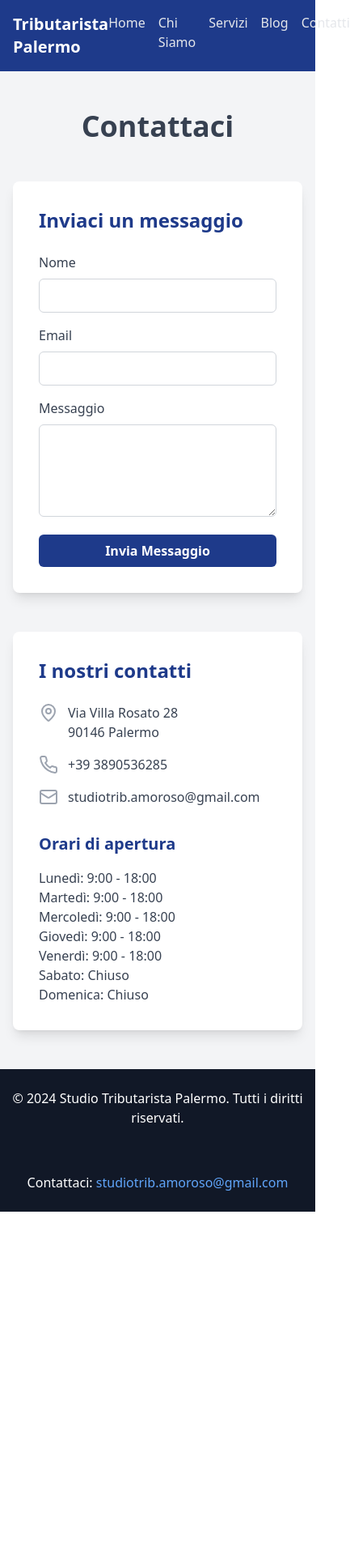
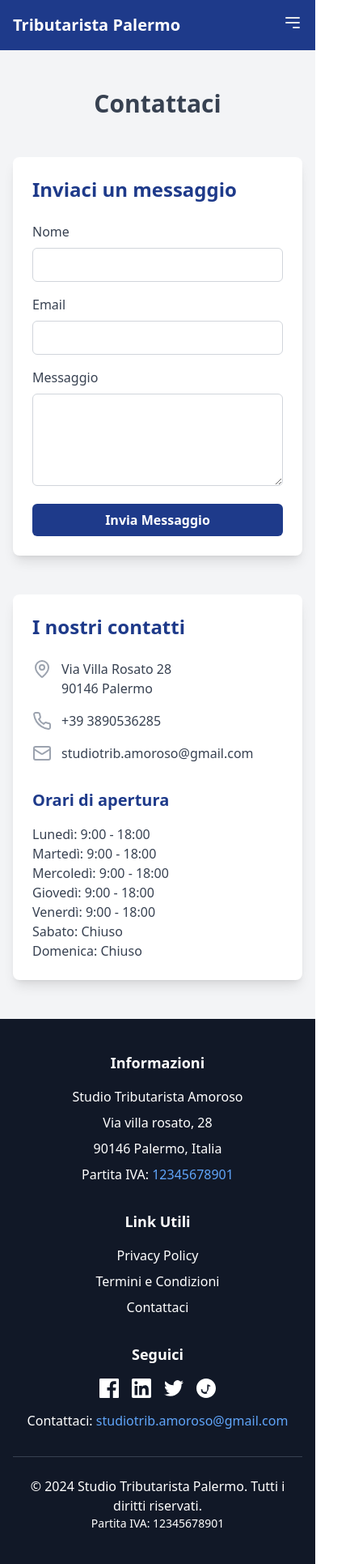
Before and after one commit to Andros924/studio-tributario-amoroso, a React (Vite) app: page /contatti in a window 390 px wide. Shown: the whole page at 81% size, 433 px wide, since content can reach past the window. Before the commit the page ends 1496 px from the top, so only its background shows below. Built offline with nearby package versions, Linux system fonts and the light colour scheme.

Commit message:
implementato il responsive

```diff
--- a/src/components/ContactForm.jsx
+++ b/src/components/ContactForm.jsx
@@ -9,7 +9,6 @@ const ContactForm = () => {
 
   const [submitted, setSubmitted] = useState(false);
 
-  // Funzione per aggiornare i campi del form
   const handleChange = (e) => {
     const { name, value } = e.target;
     setFormData({
@@ -18,10 +17,8 @@ const ContactForm = () => {
     });
   };
 
-  // Simulazione invio dati
   const handleSubmit = async (e) => {
     e.preventDefault();
-    // Simula una richiesta HTTP al backend
     try {
       const response = await fetch('/api/contact', {
         method: 'POST',
@@ -47,21 +44,60 @@ const ContactForm = () => {
   };
 
   return (
-    <div className="container mx-auto py-10">
-      <h1 className="text-4xl font-bold text-white mb-6 text-center">Contattaci</h1> {/* Titolo in bianco */}
+    <div className="container mx-auto py-10 px-4 sm:px-6 lg:px-8">
+      <h1 className="text-2xl sm:text-3xl md:text-4xl font-bold text-white mb-6 text-center">
+        Contattaci
+      </h1>
 
       {submitted ? (
-        <p className="text-center text-gray-200 font-semibold"> {/* Messaggio di successo in grigio chiaro */}
+        <p className="text-center text-gray-200 font-semibold">
           Grazie per averci contattato! Ti risponderemo al più presto.
         </p>
       ) : (
-        <form onSubmit={handleSubmit} className="max-w-lg mx-auto bg-white shadow-md rounded-lg p-6">
-          {/* ... (campi del form invariati) */}
+        <form onSubmit={handleSubmit} className="max-w-lg mx-auto bg-white shadow-md rounded-lg p-6 space-y-4">
+          <div>
+            <label className="block text-gray-700 font-semibold mb-2" htmlFor="name">Nome</label>
+            <input
+              id="name"
+              name="name"
+              type="text"
+              value={formData.name}
+              onChange={handleChange}
+              className="w-full border border-gray-300 rounded-lg px-4 py-2 focus:outline-none focus:ring-2 focus:ring-blue-500"
+              required
+            />
+          </div>
+
+          <div>
+            <label className="block text-gray-700 font-semibold mb-2" htmlFor="email">Email</label>
+            <input
+              id="email"
+              name="email"
+              type="email"
+              value={formData.email}
+              onChange={handleChange}
+              className="w-full border border-gray-300 rounded-lg px-4 py-2 focus:outline-none focus:ring-2 focus:ring-blue-500"
+              required
+            />
+          </div>
+
+          <div>
+            <label className="block text-gray-700 font-semibold mb-2" htmlFor="message">Messaggio</label>
+            <textarea
+              id="message"
+              name="message"
+              value={formData.message}
+              onChange={handleChange}
+              rows="5"
+              className="w-full border border-gray-300 rounded-lg px-4 py-2 focus:outline-none focus:ring-2 focus:ring-blue-500"
+              required
+            />
+          </div>
 
           <div className="text-center">
             <button
               type="submit"
-              className="bg-blue-900 text-white font-semibold px-6 py-2 rounded-lg hover:bg-blue-700 focus:outline-none focus:ring-2 focus:ring-blue-500" // Blu scuro con hover e focus
+              className="bg-blue-900 text-white font-semibold px-6 py-2 rounded-lg hover:bg-blue-700 focus:outline-none focus:ring-2 focus:ring-blue-500 transition ease-in-out duration-300"
             >
               Invia Messaggio
             </button>
--- a/src/components/Footer.jsx
+++ b/src/components/Footer.jsx
@@ -2,35 +2,63 @@ import React from 'react';
 
 const Footer = () => {
   return (
-    <footer className="bg-gray-900 text-white py-6"> {/* Sfondo nero */}
-      <div className="container mx-auto text-center">
-        <p className="mb-4">
-          © {new Date().getFullYear()} Studio Tributarista Palermo. Tutti i diritti riservati.
-        </p>
+    <footer className="bg-gray-900 text-white py-10"> {/* Sfondo nero */}
+      <div className="container mx-auto px-4 sm:px-6 lg:px-8">
+        <div className="grid grid-cols-1 md:grid-cols-3 gap-8 text-center md:text-left">
 
-        <div className="flex justify-center space-x-4">
+          {/* Sezione: Informazioni */}
+          <div>
+            <h3 className="text-lg font-semibold mb-4">Informazioni</h3>
+            <p className="mb-2">Studio Tributarista Amoroso</p>
+            <p className="mb-2">Via villa rosato, 28</p>
+            <p className="mb-2">90146 Palermo, Italia</p>
+            <p>Partita IVA: <span className="text-blue-400">12345678901</span></p>
+          </div>
+
+          {/* Sezione: Link Utili */}
+          <div>
+            <h3 className="text-lg font-semibold mb-4">Link Utili</h3>
+            <ul className="space-y-2">
+              <li><a href="/privacy" className="hover:text-blue-400">Privacy Policy</a></li>
+              <li><a href="/terms" className="hover:text-blue-400">Termini e Condizioni</a></li>
+              <li><a href="/contatti" className="hover:text-blue-400">Contattaci</a></li>
+            </ul>
+          </div>
+
+          {/* Sezione: Contatti e Social */}
+          <div>
+            <h3 className="text-lg font-semibold mb-4">Seguici</h3>
+            <div className="flex justify-center md:justify-start space-x-4 mb-4">
               <a href="https://facebook.com" target="_blank" rel="noopener noreferrer" className="text-white hover:text-blue-500">
-            <svg xmlns="http://www.w3.org/2000/svg" fill="currentColor" viewBox="0 0 24 24" className="h-6 w-6">
-              {/* Icona di Facebook */}
-              <path d="M22.675 0h-21.35c-..." />
+                <svg xmlns="http://www.w3.org/2000/svg" viewBox="0 0 24 24" fill="currentColor" className="h-6 w-6">
+                  <path d="M22.675 0h-21.35C.592 0 0 .592 0 1.325v21.351C0 23.408.592 24 1.325 24H12.82V14.708h-3.296v-3.63h3.296V8.413c0-3.26 1.994-5.043 4.902-5.043 1.392 0 2.587.103 2.933.15v3.4l-2.013.001c-1.577 0-1.883.75-1.883 1.849v2.423h3.767l-.492 3.63h-3.275V24h6.422C23.408 24 24 23.408 24 22.676V1.325C24 .592 23.408 0 22.675 0z" />
                 </svg>
               </a>
               <a href="https://linkedin.com" target="_blank" rel="noopener noreferrer" className="text-white hover:text-blue-500">
-            <svg xmlns="http://www.w3.org/2000/svg" fill="currentColor" viewBox="0 0 24 24" className="h-6 w-6">
-              {/* Icona di LinkedIn */}
-              <path d="M19.5 3h-15c-1.379..." />
+                <svg xmlns="http://www.w3.org/2000/svg" viewBox="0 0 24 24" fill="currentColor" className="h-6 w-6">
+                  <path d="M22.23 0H1.77C.79 0 0 .77 0 1.74v20.52C0 23.23.79 24 1.77 24h20.46c.98 0 1.77-.77 1.77-1.74V1.74C24 .77 23.21 0 22.23 0zM7.12 20.44H3.56V9h3.56v11.44zm-1.78-13a2.07 2.07 0 010-4.14 2.06 2.06 0 010 4.14zM20.44 20.44h-3.56v-5.85c0-3.5-4.19-3.23-4.19 0v5.85h-3.56V9h3.56v1.44c1.65-3.06 8.19-3.29 8.19 2.94v7.06z" />
                 </svg>
               </a>
               <a href="https://twitter.com" target="_blank" rel="noopener noreferrer" className="text-white hover:text-blue-500">
-            <svg xmlns="http://www.w3.org/2000/svg" fill="currentColor" viewBox="0 0 24 24" className="h-6 w-6">
-              {/* Icona di Twitter */}
-              <path d="M22.23 5.924c-0.817..." />
+                <svg xmlns="http://www.w3.org/2000/svg" viewBox="0 0 24 24" fill="currentColor" className="h-6 w-6">
+                  <path d="M24 4.557a9.837 9.837 0 01-2.828.775 4.932 4.932 0 002.165-2.724 9.867 9.867 0 01-3.127 1.195 4.916 4.916 0 00-8.384 4.482A13.936 13.936 0 011.671 3.149a4.916 4.916 0 001.523 6.574A4.897 4.897 0 01.96 9.575v.062a4.916 4.916 0 003.946 4.816 4.897 4.897 0 01-2.212.084 4.919 4.919 0 004.588 3.416A9.867 9.867 0 010 19.54a13.94 13.94 0 007.548 2.212c9.058 0 14.01-7.508 14.01-14.01 0-.213-.005-.426-.014-.637A10.025 10.025 0 0024 4.557z" />
+                </svg>
+              </a>
+              <a href="https://tiktok.com" target="_blank" rel="noopener noreferrer" className="text-white hover:text-blue-500">
+                <svg xmlns="http://www.w3.org/2000/svg" viewBox="0 0 24 24" fill="currentColor" className="h-6 w-6">
+                  <path d="M12 0C5.37 0 0 5.37 0 12s5.37 12 12 12 12-5.37 12-12S18.63 0 12 0zm1.53 18.28a4.99 4.99 0 01-2.65.77 4.92 4.92 0 01-2.6-.7 5.024 5.024 0 01-2.6-4.34 4.94 4.94 0 01.07-.82h1.73c-.02.14-.03.29-.03.44a2.97 2.97 0 002.97 2.97 2.96 2.96 0 001.55-.43 3.05 3.05 0 001.2-1.77c.13-.55.2-1.12.2-1.67V7.48h1.64a3.77 3.77 0 002.13.98v1.56a5.32 5.32 0 01-2.12-.45v2.42c0 1.33-.46 2.63-1.31 3.64-.34.42-.75.78-1.2 1.08z" />
                 </svg>
               </a>
             </div>
+            <p>Contattaci: <a href="mailto:studiotrib.amoroso@gmail.com" className="text-blue-400 hover:underline">studiotrib.amoroso@gmail.com</a></p>
+          </div>
 
-        <div className="mt-4">
-          <p>Contattaci: <a href="mailto:studiotrib.amoroso@gmail.com" className="text-blue-400 hover:underline">studiotrib.amoroso@gmail.com</a></p> {/* Link in blu chiaro */}
+        </div>
+
+        {/* Linea divisoria */}
+        <div className="border-t border-gray-700 mt-8 pt-6 text-center">
+          <p>© {new Date().getFullYear()} Studio Tributarista Palermo. Tutti i diritti riservati.</p>
+          <p className="text-sm">Partita IVA: 12345678901</p>
         </div>
       </div>
     </footer>
--- a/src/components/Navbar.jsx
+++ b/src/components/Navbar.jsx
@@ -1,17 +1,39 @@
-import React from 'react';
+import React, { useState } from 'react';
 import { Link } from 'react-router-dom';
 
 const Navbar = () => {
+  const [isOpen, setIsOpen] = useState(false);
+
+  const toggleMenu = () => {
+    setIsOpen(!isOpen);
+  };
+
   return (
-    <nav className="bg-blue-900 p-4"> {/* Sfondo blu scuro */}
-      <div className="container mx-auto flex justify-between">
-        <Link to="/" className="text-white font-bold text-xl">Tributarista Palermo</Link> {/* Testo principale in bianco */}
-        <div className="flex space-x-4">
-          <Link to="/" className="text-gray-200 hover:text-gray-400">Home</Link> {/* Testo grigio chiaro con hover più scuro */}
-          <Link to="/chi-siamo" className="text-gray-200 hover:text-gray-400">Chi Siamo</Link>
-          <Link to="/servizi" className="text-gray-200 hover:text-gray-400">Servizi</Link>
-          <Link to="/blog" className="text-gray-200 hover:text-gray-400">Blog</Link>
-          <Link to="/contatti" className="text-gray-200 hover:text-gray-400">Contatti</Link>
+    <nav className="bg-blue-900 p-4">
+      <div className="container mx-auto flex justify-between items-center">
+        {/* Logo */}
+        <Link to="/" className="text-white font-bold text-xl">Tributarista Palermo</Link>
+
+        {/* Hamburger menu button (visible on mobile) */}
+        <div className="md:hidden">
+          <button onClick={toggleMenu} className="text-gray-200 hover:text-gray-400 focus:outline-none">
+            <svg xmlns="http://www.w3.org/2000/svg" className="h-6 w-6" fill="none" viewBox="0 0 24 24" stroke="currentColor">
+              {isOpen ? (
+                <path strokeLinecap="round" strokeLinejoin="round" strokeWidth="2" d="M6 18L18 6M6 6l12 12" /> // Icona "chiudi"
+              ) : (
+                <path strokeLinecap="round" strokeLinejoin="round" strokeWidth="2" d="M4 6h16M4 12h16m-7 6h7" /> // Icona "hamburger"
+              )}
+            </svg>
+          </button>
+        </div>
+
+        {/* Menu items (hidden on mobile, visible on larger screens) */}
+        <div className={`flex-col md:flex-row md:flex space-x-4 md:space-x-4 ${isOpen ? 'flex' : 'hidden'} md:flex`}>
+          <Link to="/" className="text-gray-200 hover:text-gray-400 py-2 md:py-0">Home</Link>
+          <Link to="/chi-siamo" className="text-gray-200 hover:text-gray-400 py-2 md:py-0">Chi Siamo</Link>
+          <Link to="/servizi" className="text-gray-200 hover:text-gray-400 py-2 md:py-0">Servizi</Link>
+          <Link to="/blog" className="text-gray-200 hover:text-gray-400 py-2 md:py-0">Blog</Link>
+          <Link to="/contatti" className="text-gray-200 hover:text-gray-400 py-2 md:py-0">Contatti</Link>
         </div>
       </div>
     </nav>
--- a/src/pages/ChiSiamo.jsx
+++ b/src/pages/ChiSiamo.jsx
@@ -1,14 +1,15 @@
 import React from 'react';
-import { UsersIcon, BriefcaseIcon, LightBulbIcon } from '@heroicons/react/24/outline'; // Assicurati di avere installato @heroicons/react
+import { UsersIcon, BriefcaseIcon, LightBulbIcon } from '@heroicons/react/24/outline';
 
 const ChiSiamo = () => {
   return (
     <div className="bg-gray-100 min-h-screen">
-      <div className="container mx-auto px-4 py-12">
-        <h1 className="text-4xl font-bold text-center text-gray-800 mb-12">Chi Siamo</h1>
+      <div className="container mx-auto px-4 sm:px-6 lg:px-8 py-12">
+        <h1 className="text-3xl sm:text-4xl font-bold text-center text-gray-800 mb-12">Chi Siamo</h1>
 
-        <div className="bg-white shadow-lg rounded-lg p-8 mb-12">
-          <h2 className="text-2xl font-semibold text-blue-900 mb-4">La Nostra Storia</h2>
+        {/* Sezione Storia */}
+        <div className="bg-white shadow-lg rounded-lg p-6 sm:p-8 mb-12">
+          <h2 className="text-xl sm:text-2xl font-semibold text-blue-900 mb-4">La Nostra Storia</h2>
           <p className="text-gray-700 mb-4">
             Fondata nel [Anno], la nostra società di consulenza tributaria si è affermata come punto di riferimento
             per privati e aziende in cerca di soluzioni fiscali affidabili e innovative. Con anni di esperienza
@@ -17,35 +18,39 @@ const ChiSiamo = () => {
           </p>
         </div>
 
-        <div className="grid md:grid-cols-3 gap-8 mb-12">
-          <div className="bg-white shadow-lg rounded-lg p-6 flex flex-col items-center">
-            <UsersIcon className="w-12 h-12 text-blue-900 mb-4" /> {/* Icona per il Team */}
-            <h3 className="text-xl font-semibold text-blue-900 mb-2">Il Nostro Team</h3>
-            <p className="text-gray-700 text-center">
+        {/* Griglia con 3 colonne */}
+        <div className="grid grid-cols-1 md:grid-cols-2 lg:grid-cols-3 gap-8 mb-12">
+          <div className="bg-white shadow-lg rounded-lg p-6 sm:p-8 flex flex-col items-center text-center">
+            <UsersIcon className="w-12 h-12 text-blue-900 mb-4" />
+            <h3 className="text-lg sm:text-xl font-semibold text-blue-900 mb-2">Il Nostro Team</h3>
+            <p className="text-gray-700">
               Un gruppo di professionisti altamente qualificati, pronti a offrire consulenza personalizzata
               per ogni vostra esigenza fiscale.
             </p>
           </div>
-          <div className="bg-white shadow-lg rounded-lg p-6 flex flex-col items-center">
-            <BriefcaseIcon className="w-12 h-12 text-blue-900 mb-4" /> {/* Icona per i Servizi */}
-            <h3 className="text-xl font-semibold text-blue-900 mb-2">I Nostri Servizi</h3>
-            <p className="text-gray-700 text-center">
+
+          <div className="bg-white shadow-lg rounded-lg p-6 sm:p-8 flex flex-col items-center text-center">
+            <BriefcaseIcon className="w-12 h-12 text-blue-900 mb-4" />
+            <h3 className="text-lg sm:text-xl font-semibold text-blue-900 mb-2">I Nostri Servizi</h3>
+            <p className="text-gray-700">
               Offriamo una vasta gamma di servizi tributari, dalla pianificazione fiscale alla gestione
               della contabilità, sempre con un approccio su misura.
             </p>
           </div>
-          <div className="bg-white shadow-lg rounded-lg p-6 flex flex-col items-center">
-            <LightBulbIcon className="w-12 h-12 text-blue-900 mb-4" /> {/* Icona per la Missione */}
-            <h3 className="text-xl font-semibold text-blue-900 mb-2">La Nostra Missione</h3>
-            <p className="text-gray-700 text-center">
+
+          <div className="bg-white shadow-lg rounded-lg p-6 sm:p-8 flex flex-col items-center text-center">
+            <LightBulbIcon className="w-12 h-12 text-blue-900 mb-4" />
+            <h3 className="text-lg sm:text-xl font-semibold text-blue-900 mb-2">La Nostra Missione</h3>
+            <p className="text-gray-700">
               Miriamo a semplificare il complesso mondo fiscale per i nostri clienti, offrendo soluzioni
               innovative e conformi alle normative vigenti.
             </p>
           </div>
         </div>
 
-        <div className="bg-white shadow-lg rounded-lg p-8">
-          <h2 className="text-2xl font-semibold text-blue-900 mb-4">I Nostri Valori</h2>
+        {/* Sezione Valori */}
+        <div className="bg-white shadow-lg rounded-lg p-6 sm:p-8">
+          <h2 className="text-xl sm:text-2xl font-semibold text-blue-900 mb-4">I Nostri Valori</h2>
           <ul className="list-disc list-inside text-gray-700">
             <li>Integrità e trasparenza in ogni aspetto del nostro lavoro</li>
             <li>Eccellenza professionale e formazione continua</li>
--- a/src/pages/Contatti.jsx
+++ b/src/pages/Contatti.jsx
@@ -49,12 +49,14 @@ const Contatti = () => {
 
   return (
     <div className="bg-gray-100 min-h-screen py-12">
-      <div className="container mx-auto px-4">
-        <h1 className="text-4xl font-bold text-center text-gray-700 mb-12">Contattaci</h1>
+      <div className="container mx-auto px-4 sm:px-6 lg:px-8">
+        <h1 className="text-3xl sm:text-4xl font-bold text-center text-gray-700 mb-12">
+          Contattaci
+        </h1>
 
-        <div className="grid md:grid-cols-2 gap-12">
+        <div className="grid grid-cols-1 lg:grid-cols-2 gap-12">
           {/* Form di contatto */}
-          <div className="bg-white shadow-lg rounded-lg p-8">
+          <div className="bg-white shadow-lg rounded-lg p-6 sm:p-8">
             <h2 className="text-2xl font-semibold text-blue-900 mb-6">Inviaci un messaggio</h2>
 
             {/* Notifica di successo */}
@@ -111,7 +113,7 @@ const Contatti = () => {
           </div>
 
           {/* Informazioni di contatto */}
-          <div className="bg-white shadow-lg rounded-lg p-8">
+          <div className="bg-white shadow-lg rounded-lg p-6 sm:p-8">
             <h2 className="text-2xl font-semibold text-blue-900 mb-6">I nostri contatti</h2>
             <div className="space-y-4">
               <div className="flex items-start">
```
Also changed, not shown: src/App.jsx (+6 -6 lines), src/components/BlogList.jsx (+4 -4 lines), src/components/BlogPost.jsx (+10 -6 lines), src/pages/Blog.jsx (+7 -3 lines), src/pages/Home.jsx (+53 -25 lines), src/pages/Servizi.jsx (+9 -9 lines). Lines whose indentation alone changed are shown as unchanged.
